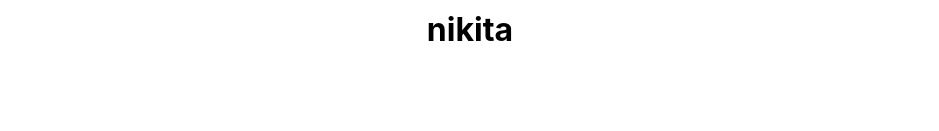
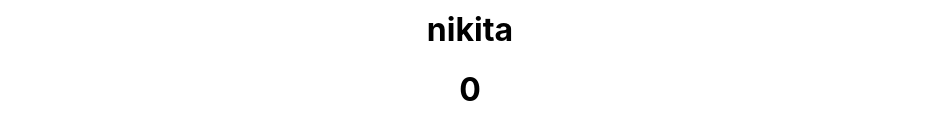
Before and after one commit to Nikki0830/Clayfin-Training, a React (Create React App) app in the folder CLAYFIN TRAINING/16th june/my-app/: page / in a window 1280 px wide. Shown: the part 2417-2548 px from the top of the page, without its empty margins (170-1109 px from the left). Before the commit the page ends 2487 px from the top, so only its background shows below. Built offline with nearby package versions, Linux system fonts and the light colour scheme.

Commit message:
practice

```diff
--- a/CLAYFIN TRAINING/16th june/my-app/src/App.js
+++ b/CLAYFIN TRAINING/16th june/my-app/src/App.js
@@ -2,6 +2,7 @@
 import "./App.css";
 import Gallery2 from "./components/Gallery/Gallery2";
 import Parent from "./components/Practice/Children/Parent";
+import Parent2 from "./components/Practice/Children/Propsdrilling/Parent2";
 import ReactForm from "./components/Synthetic/ReactForm";
 import Synthetic from "./components/Synthetic/Synthetic";
 
@@ -13,6 +14,7 @@ function App() {
         <Gallery2 />
         <ReactForm/>
         <Parent/>
+        <Parent2/>
       </div>
     </>
   );
--- /dev/null
+++ b/CLAYFIN TRAINING/16th june/my-app/src/components/Practice/Children/Propsdrilling/Child.js
@@ -0,0 +1,13 @@
+import React, { useContext } from "react";
+import { countContext } from "./Context";
+import Subchild from "./Subchild";
+
+export default function Child(props) {
+    const {count} = useContext(countContext)
+  return (
+    <div>
+      <h1>{count}</h1>
+      <Subchild setCount = {props.setCount}/>
+    </div>
+  );
+}
--- /dev/null
+++ b/CLAYFIN TRAINING/16th june/my-app/src/components/Practice/Children/Propsdrilling/Context.js
@@ -0,0 +1,3 @@
+import {createContext} from "react"
+
+export const countContext = createContext();
--- /dev/null
+++ b/CLAYFIN TRAINING/16th june/my-app/src/components/Practice/Children/Propsdrilling/Parent2.js
@@ -0,0 +1,15 @@
+import React, { useState } from "react";
+import Child from "./Child";
+import { countContext } from "./Context";
+
+export default function Parent2() {
+  const [count, setCount] = useState(0);
+  return (
+    <div>
+      <countContext.Provider value={{ count, setCount }}>
+        {/* <Child count={count} setCount = {setCount}/> */}
+        <Child />
+      </countContext.Provider>
+    </div>
+  );
+}
--- /dev/null
+++ b/CLAYFIN TRAINING/16th june/my-app/src/components/Practice/Children/Propsdrilling/Subchild.js
@@ -0,0 +1,17 @@
+import React, { createContext, useContext } from "react";
+import { countContext } from "./Context";
+
+export default function Subchild(props) {
+  const { setCount } = useContext(countContext);
+  return (
+    <div>
+      <button
+        onClick={() => {
+          setCount((count) => count + 1);
+        }}
+      >
+        Increase the button
+      </button>
+    </div>
+  );
+}
```
